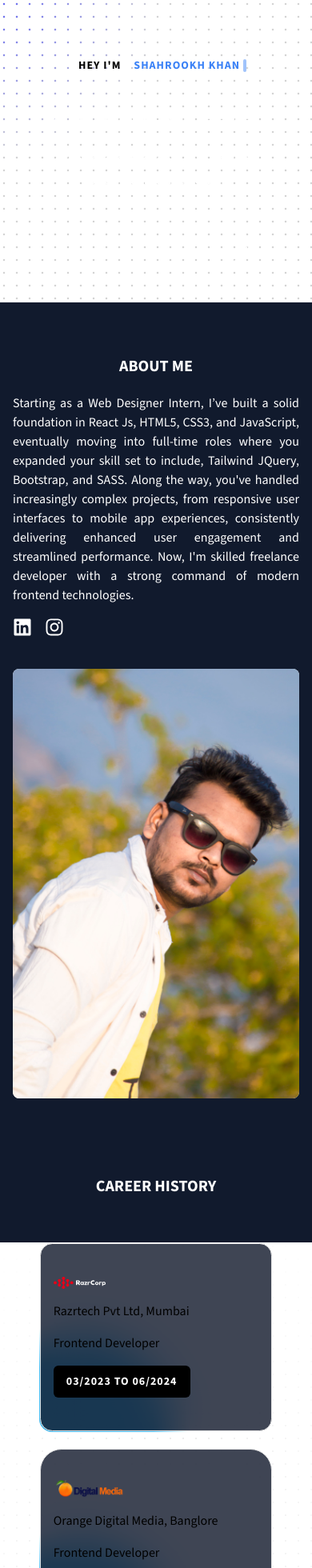
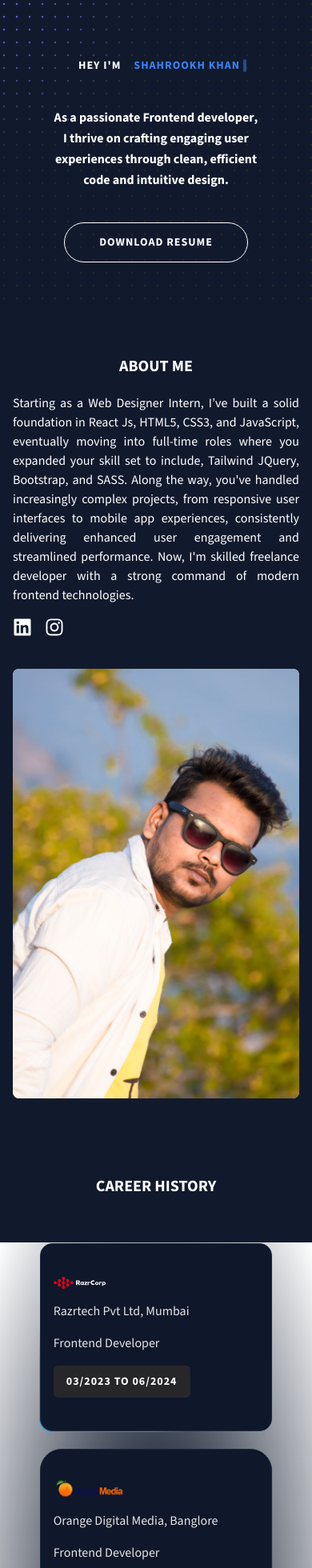
Before and after one commit to Shahrookh0120/my-portfolio, a React (Vite) app: page / in a window 390 px wide. Shown: the top 1960 px of the page at 80% size. Built offline with nearby package versions, Linux system fonts and the light colour scheme.

Commit message:
bugs fixes

```diff
--- a/src/components/CareerHistory/CareerHistory.jsx
+++ b/src/components/CareerHistory/CareerHistory.jsx
@@ -10,14 +10,14 @@ const CareerHistory = () => {
 		<>
 			<h1 className="heading text-center my-14 text-xl xl:text-[60px]">Career history</h1>
 
-			<div className="xl:h-[50rem] w-full dark:bg-[#111a2d] bg-white  dark:bg-dot-white/[0.2] bg-dot-black/[0.2] relative flex items-center justify-center">
+			<div className="xl:h-[50rem] w-full dark:bg-[#111a2d]  dark:bg-dot-white/[0.2] bg-dot-black/[0.2] relative flex items-center justify-center">
 				{/* Radial gradient for the container to give a faded look */}
-				<div className="absolute pointer-events-none inset-0 flex items-center justify-center dark:bg-[#111a2d] bg-white [mask-image:radial-gradient(ellipse_at_center,transparent_20%,black)]"></div>
+				<div className="absolute pointer-events-none inset-0 flex items-center justify-center bg-[#111a2d] bg-white [mask-image:radial-gradient(ellipse_at_center,transparent_20%,black)]"></div>
 				<div className="flex max-sm:flex-wrap">
 					<div className="max-sm:w-[100%] w-[50%] flex flex-col justify-end items-center gap-5">
 						<MovingBorderComp
 							borderRadius="1rem"
-							className=" dark:bg-slate-900 text-black dark:text-white border-neutral-200 dark:border-slate-800"
+							className=" bg-slate-900 text-white border-neutral-200 border-slate-800"
 						>
 							<div className="rounded-[22px] max-w-sm p-4 sm:p-10  bg-transparent">
 								<img
@@ -25,29 +25,29 @@ const CareerHistory = () => {
 									src={RazrLogo}
 									alt=""
 								/>
-								<p className="text-base sm:text-xl text-black mt-4 mb-2 dark:text-neutral-200">
+								<p className="text-base sm:text-xl mt-4 mb-2 text-neutral-200">
 									Razrtech Pvt Ltd, Mumbai
 								</p>
-								<p className="text-base sm:text-sm text-black mt-4 mb-2 dark:text-neutral-200">
+								<p className="text-base sm:text-sm mt-4 mb-2 text-neutral-200">
 									Frontend Developer
 								</p>
 
-								<p className="text-sm text-neutral-600 dark:text-neutral-400"></p>
-								<button className="rounded-md pl-4 pr-4 py-3 text-white flex items-center space-x-1 bg-black mt-4 text-xs font-bold dark:bg-zinc-800">
+								<p className="text-sm text-neutral-600 text-neutral-400"></p>
+								<button className="rounded-md pl-4 pr-4 py-3 text-white flex items-center space-x-1 bg-black mt-4 text-xs font-bold bg-zinc-800">
 									<span>03/2023 to 06/2024 </span>
 								</button>
 							</div>
 						</MovingBorderComp>
 						<MovingBorderComp
 							borderRadius="1.75rem"
-							className=" dark:bg-slate-900 text-black dark:text-white border-neutral-200 dark:border-slate-800"
+							className=" bg-slate-900 text-white border-neutral-200 border-slate-800"
 						>
 							<div className="rounded-[22px] max-w-sm p-4 sm:p-10  bg-transparent">
 								<img className="w-[35%]" src={Orange} alt="" />
-								<p className="text-base sm:text-xl text-black mt-4 mb-2 dark:text-neutral-200">
+								<p className="text-base sm:text-xl mt-4 mb-2 text-neutral-200">
 									Orange Digital Media, Banglore
 								</p>
-								<p className="text-base sm:text-sm text-black mt-4 mb-2 dark:text-neutral-200">
+								<p className="text-base sm:text-sm mt-4 mb-2 text-neutral-200">
 									Frontend Developer
 								</p>
 
--- a/src/components/Projects/Projects.jsx
+++ b/src/components/Projects/Projects.jsx
@@ -72,9 +72,9 @@ const Project = () => {
 
 	return (
 		<>
-			<div className="mt-[150px] xl:mt-0 w-full dark:bg-[#111a2d] bg-white  dark:bg-dot-white/[0.2] bg-dot-black/[0.2] relative flex items-center justify-center">
+			<div className="mt-[150px] xl:mt-0 w-full dark:bg-[#111a2d] dark:bg-dot-white/[0.2] bg-dot-black/[0.2] relative flex items-center justify-center">
 				{/* Radial gradient for the container to give a faded look */}
-				<div className="absolute pointer-events-none inset-0 flex items-center justify-center dark:bg-[#111a2d] bg-white [mask-image:radial-gradient(ellipse_at_center,transparent_20%,black)]"></div>
+				<div className="absolute pointer-events-none inset-0 flex items-center justify-center dark:bg-[#111a2d]  [mask-image:radial-gradient(ellipse_at_center,transparent_20%,black)]"></div>
 
 				<div className="xl:h-[60rem] xl:w-[1280px] grid xl:grid-cols-4 grid-cols-1 xl:gap-4 gap-80 ">
 					{projectsArray.map((project, index) => {
--- a/src/components/Skills/Skills.jsx
+++ b/src/components/Skills/Skills.jsx
@@ -11,7 +11,7 @@ export default function InfiniteMovingCardsDemo() {
 		<>
 			<div className="my-[50px]">
 				<h1 className="heading text-center py-10 text-xl xl:text-[60px]">Skills</h1>
-				<div className="h-[10rem] rounded-md flex flex-col antialiased bg-white dark:bg-transparent  items-center justify-center relative overflow-hidden">
+				<div className="h-[10rem] rounded-md flex flex-col antialiased dark:bg-transparent  items-center justify-center relative overflow-hidden">
 					<InfiniteMovingCards
 						items={testimonials}
 						direction="left"
--- a/src/components/hero/HeroHighlight.jsx
+++ b/src/components/hero/HeroHighlight.jsx
@@ -17,14 +17,14 @@ export const HeroHighlight = ({ children, className, containerClassName }) => {
 	return (
 		<div
 			className={cn(
-				"relative  flex items-center bg-white dark:bg-transparent justify-center xl:w-full lg:w-56 sm:w-56 group",
+				"relative  flex items-center bg-white bg-transparent justify-center xl:w-full lg:w-56 sm:w-56 group",
 				containerClassName
 			)}
 			onMouseMove={handleMouseMove}
 		>
-			<div className="absolute inset-0 bg-dot-thick-neutral-300 dark:bg-dot-thick-neutral-800 pointer-events-none" />
+			<div className="absolute inset-0 bg-dot-thick-neutral-300 bg-dot-thick-neutral-800 pointer-events-none" />
 			<motion.div
-				className="pointer-events-none bg-dot-thick-indigo-500 dark:bg-dot-thick-indigo-500 absolute inset-0 opacity-0 transition duration-300 group-hover:opacity-100"
+				className="pointer-events-none bg-dot-thick-indigo-500 bg-dot-thick-indigo-500 absolute inset-0 opacity-0 transition duration-300 group-hover:opacity-100"
 				style={{
 					WebkitMaskImage: useMotionTemplate`
             radial-gradient(
--- a/src/components/hero/HeroSection.jsx
+++ b/src/components/hero/HeroSection.jsx
@@ -41,7 +41,7 @@ const HeroSection = () => {
 						duration: 0.5,
 						ease: [0.4, 0.0, 0.2, 1],
 					}}
-					className="text-2xl px-4 md:text-4xl lg:text-5xl font-bold text-neutral-700 dark:text-white max-w-[] leading-relaxed lg:leading-snug text-center mx-auto "
+					className="text-2xl px-4 md:text-4xl lg:text-5xl font-bold text-white max-w-[] leading-relaxed lg:leading-snug text-center mx-auto "
 				>
 
 					<div className="xl:h-[30.25rem] sm:h-full lg:h-full sm:w-full flex flex-col items-center justify-center p-[3.125rem]">
--- a/src/components/hero/TextAnimation.jsx
+++ b/src/components/hero/TextAnimation.jsx
@@ -82,7 +82,7 @@ export const TypewriterEffectSmooth = ({ words, className, cursorClassName }) =>
             {word.text.map((char, index) => (
               <span
                 key={`char-${index}`}
-                className={cn(`dark:text-white text-black xl:text-[64px] font-extrabold xl:tracking-[.5rem] sm:tracking-[0.3rem]`, word.className)}>
+                className={cn(`text-white xl:text-[64px] font-extrabold xl:tracking-[.5rem] sm:tracking-[0.3rem]`, word.className)}>
                 {char}
               </span>
             ))}
```
